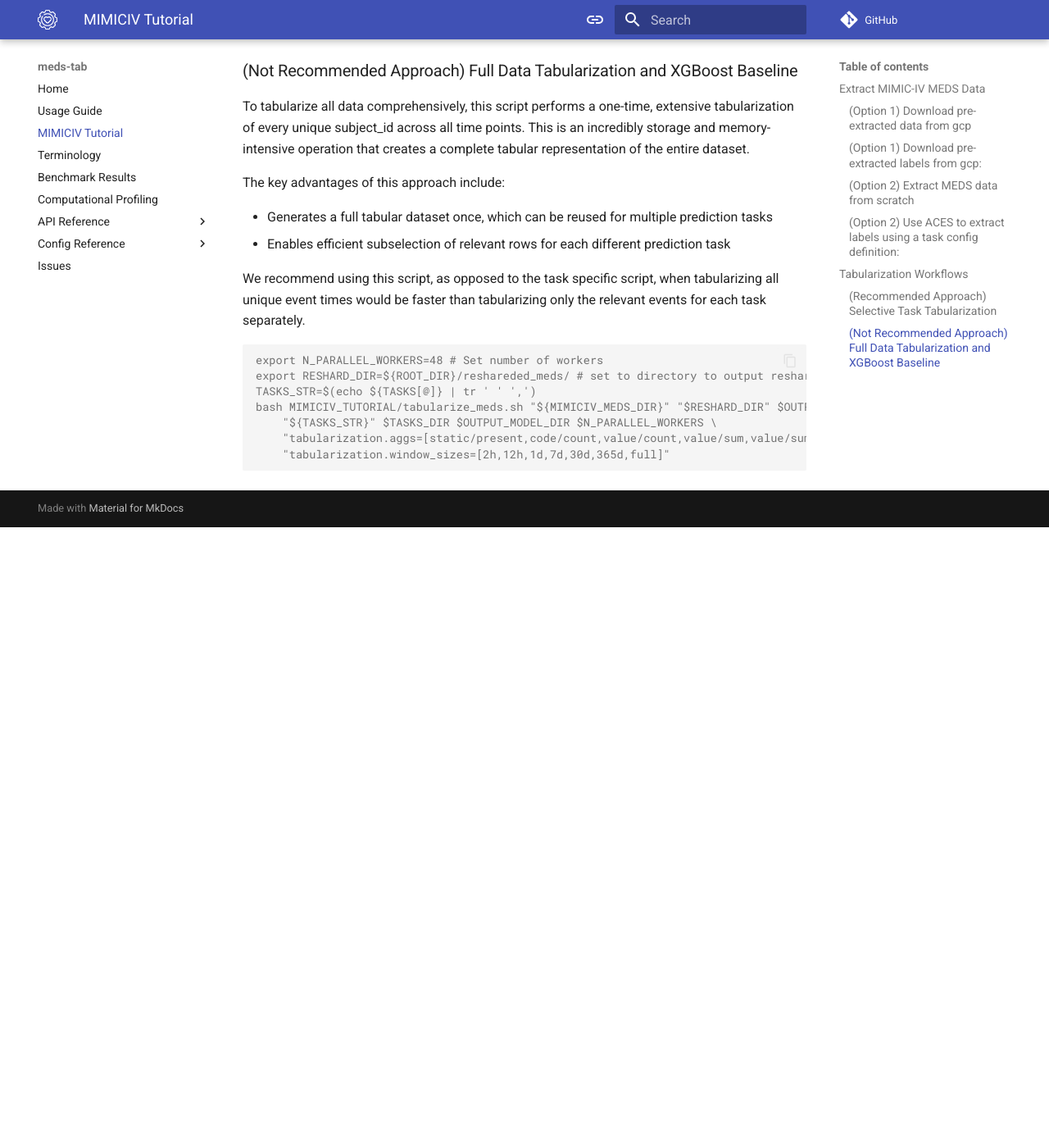
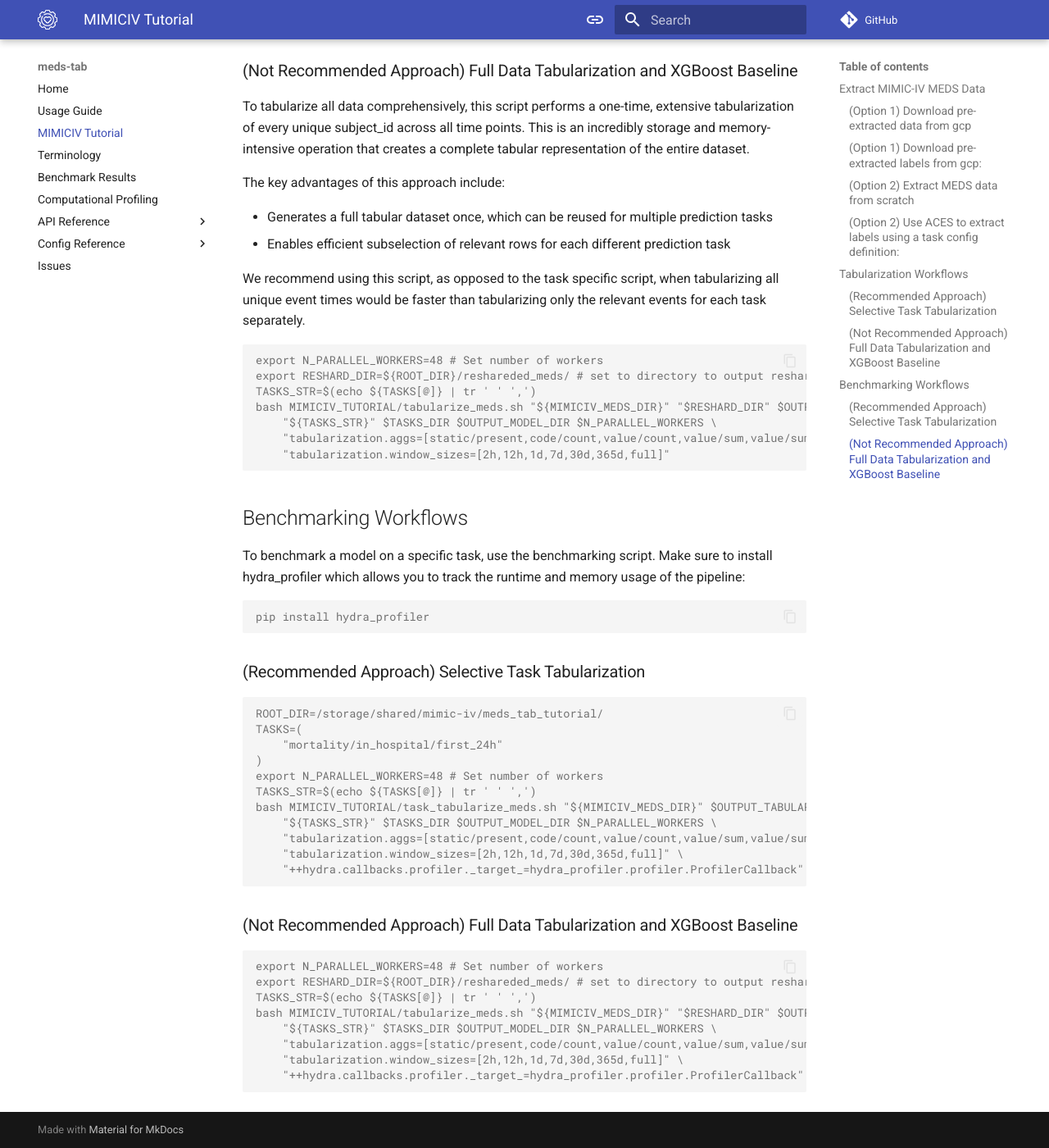
Before and after one commit to mmcdermott/MEDS_Tabular_AutoML, an MkDocs documentation site: the page built from docs/tutorial.md, in a window 1280 px wide and 1400 px high, scrolled down 2272 px. Shown: the whole window at 82% size. Built offline with MkDocs 1.6.1 and Material for MkDocs 9.7.7, drawn with Linux system fonts in a browser that asks for light colours; comment, search, counter and statistics services are not loaded; before the commit the page ends 2915 px from its top, so only the background shows below that.

Commit message:
Adds benchmarking info to MIMICIV readme

````diff
--- a/MIMICIV_TUTORIAL/README.MD
+++ b/MIMICIV_TUTORIAL/README.MD
@@ -117,3 +117,41 @@ bash MIMICIV_TUTORIAL/tabularize_meds.sh "${MIMICIV_MEDS_DIR}" "$RESHARD_DIR" $O
     "tabularization.aggs=[static/present,code/count,value/count,value/sum,value/sum_sqd,value/min,value/max]" \
     "tabularization.window_sizes=[2h,12h,1d,7d,30d,365d,full]"
 ```
+
+## Benchmarking Workflows
+
+To benchmark a model on a specific task, use the benchmarking script.
+Make sure to install hydra_profiler which allows you to track the runtime and memory usage of the pipeline:
+
+```console
+pip install hydra_profiler
+```
+
+### (Recommended Approach) Selective Task Tabularization
+
+```console
+ROOT_DIR=/storage/shared/mimic-iv/meds_tab_tutorial/
+TASKS=(
+    "mortality/in_hospital/first_24h"
+)
+export N_PARALLEL_WORKERS=48 # Set number of workers
+TASKS_STR=$(echo ${TASKS[@]} | tr ' ' ',')
+bash MIMICIV_TUTORIAL/task_tabularize_meds.sh "${MIMICIV_MEDS_DIR}" $OUTPUT_TABULARIZATION_DIR \
+    "${TASKS_STR}" $TASKS_DIR $OUTPUT_MODEL_DIR $N_PARALLEL_WORKERS \
+    "tabularization.aggs=[static/present,code/count,value/count,value/sum,value/sum_sqd,value/min,value/max]" \
+    "tabularization.window_sizes=[2h,12h,1d,7d,30d,365d,full]" \
+    "++hydra.callbacks.profiler._target_=hydra_profiler.profiler.ProfilerCallback"
+```
+
+### (Not Recommended Approach) Full Data Tabularization and XGBoost Baseline
+
+```console
+export N_PARALLEL_WORKERS=48 # Set number of workers
+export RESHARD_DIR=${ROOT_DIR}/reshareded_meds/ # set to directory to output reshareded meds data
+TASKS_STR=$(echo ${TASKS[@]} | tr ' ' ',')
+bash MIMICIV_TUTORIAL/tabularize_meds.sh "${MIMICIV_MEDS_DIR}" "$RESHARD_DIR" $OUTPUT_TABULARIZATION_DIR \
+    "${TASKS_STR}" $TASKS_DIR $OUTPUT_MODEL_DIR $N_PARALLEL_WORKERS \
+    "tabularization.aggs=[static/present,code/count,value/count,value/sum,value/sum_sqd,value/min,value/max]" \
+    "tabularization.window_sizes=[2h,12h,1d,7d,30d,365d,full]" \
+    "++hydra.callbacks.profiler._target_=hydra_profiler.profiler.ProfilerCallback"
+```
````
